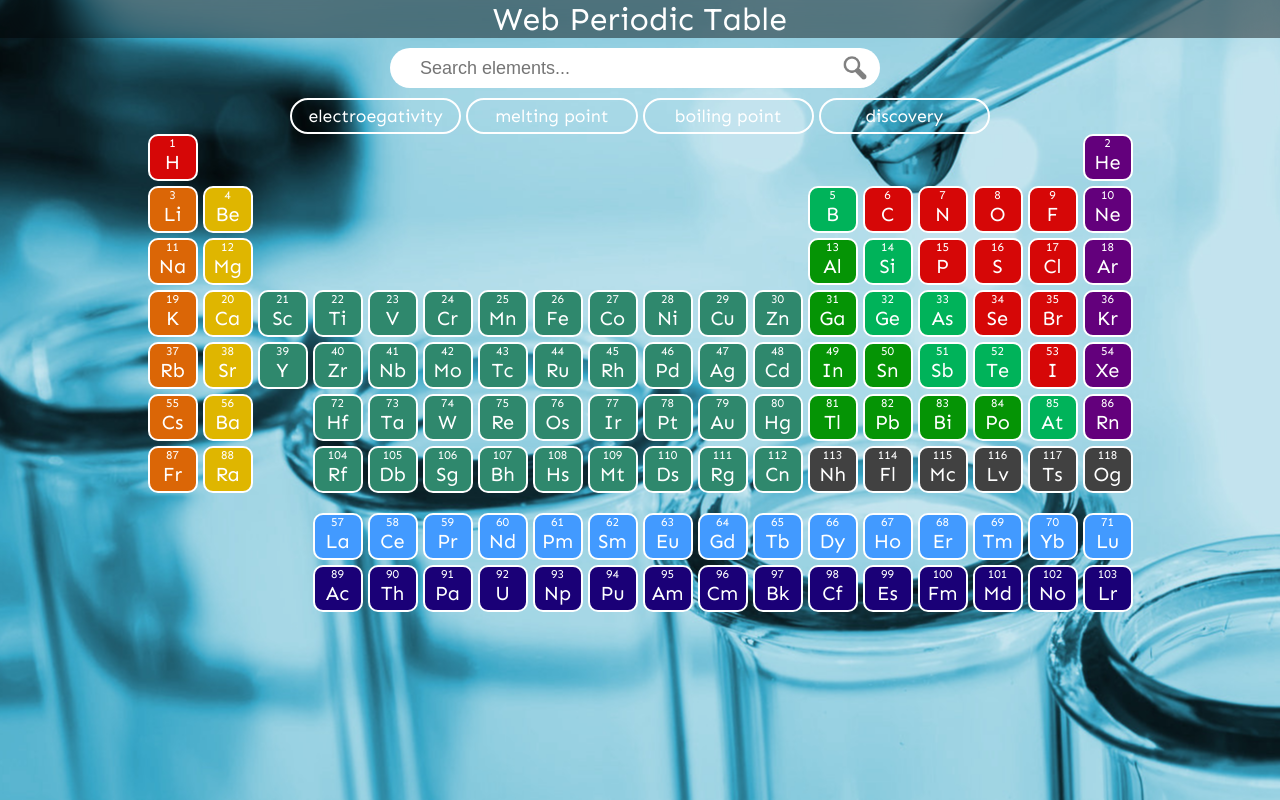
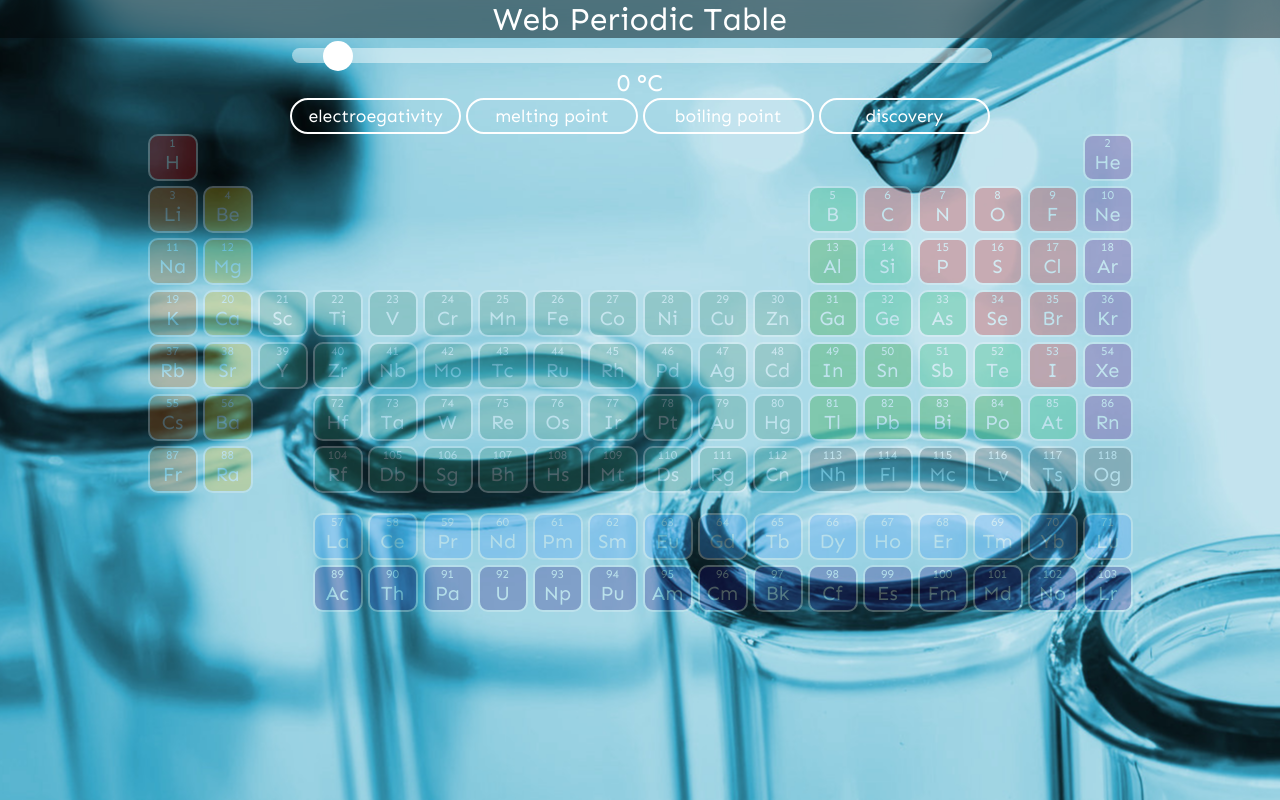
Before and after one commit to AntonHuggard/elementary-2, a React (Create React App) app: page / in a window 1280 px wide. Both pictures are taken after a click on the button "boiling point". Built offline with nearby package versions, Linux system fonts and the light colour scheme.

Commit message:
boiling pt slider now works too ^-^

```diff
--- a/src/App.js
+++ b/src/App.js
@@ -2647,12 +2647,16 @@ class App extends Component {
     document.getElementById("element_search_container").style.display = "none";
     document.getElementById("electronegativity_div").style.display = "none";
     document.getElementById("melting_pt_div").style.display = "none";
+    document.getElementById("boiling_pt_div").style.display = "none";
     switch (exception) {
       case "en-slider":
         document.getElementById("electronegativity_div").style.display = "block";
         break;
       case "mp-slider":
         document.getElementById("melting_pt_div").style.display = "block";
+        break;
+      case "bp-slider":
+        document.getElementById("boiling_pt_div").style.display = "block";
         break;
       default:
         document.getElementById("element_search_container").style.display = "grid";
@@ -2716,6 +2720,34 @@ class App extends Component {
     }
   }
 
+  handleBoilingPoint = () => {
+    const slider = document.getElementById('BP_slider');
+    document.getElementById("BP_display").innerHTML = slider.value + " &#176;C";
+
+    let htmlAtoms = document.getElementsByClassName('element-tile');
+
+    for (var i = htmlAtoms.length -1; i >= 0; i--) {
+      let melting_pt =  parseFloat(htmlAtoms[i].getAttribute('data-boilingpt'));
+
+      const inner_upper = melting_pt + 100;
+      const inner_lower = melting_pt - 100;
+      const mediu_upper = melting_pt + 500;
+      const mediu_lower = melting_pt - 500;
+      const outer_upper = melting_pt + 1000;
+      const outer_lower = melting_pt - 1000;
+
+      if ((slider.value > inner_lower) && (slider.value < inner_upper)) {
+        htmlAtoms[i].style.opacity = "100%";
+      } else if ((slider.value > mediu_lower) && (slider.value < mediu_upper)) {
+        htmlAtoms[i].style.opacity = this.state.medOpacity;
+      } else if ((slider.value > outer_lower) && (slider.value < outer_upper)) {
+        htmlAtoms[i].style.opacity = this.state.dimOpacity;
+      } else {
+        htmlAtoms[i].style.opacity = this.state.lowOpacity
+      }
+    }
+  }
+
   selectQueryType = (option) => {
     console.log(option);
     const activate_slider = this.state.inputOption === option ? false : true;
@@ -2726,12 +2758,7 @@ class App extends Component {
     else this.hideInputsExcept("search");
   }
 
-  handleBoilingPoint = () => {
-    console.log(this.state.inputOption)
-    const setInput = this.state.inputOption === "bp-slider" ? "text" : "bp-slider";
-    this.setState({ inputOption : setInput })
-    console.log(this.state.inputOption);
-  }
+
   handleDiscovery = () => {
     console.log(this.state.inputOption)
     const setInput = this.state.inputOption === "disc-slider" ? "text" : "disc-slider";
@@ -2748,7 +2775,7 @@ class App extends Component {
         <SearchBar
           onHandleQuery={this.handleQuery}
         />
-        <div id = "electronegativity_div" className="slider_div">
+        <div id="electronegativity_div" className="slider_div">
             <input
               type="range"
               min="0"
@@ -2759,7 +2786,7 @@ class App extends Component {
               />
             <p id = "EN_display">0.42</p>
         </div>
-        <div id = "melting_pt_div" className="slider_div">
+        <div id="melting_pt_div" className="slider_div">
             <input
               type="range"
               min="-273"
@@ -2769,9 +2796,18 @@ class App extends Component {
               onChange={this.handleMeltingPoint} />
             <p id = "MP_display">0 &#176;C</p>
         </div>
+        <div id="boiling_pt_div" className="slider_div">
+            <input
+              type="range"
+              min="-273"
+              max="6600"
+              className="slider"
+              id="BP_slider"
+              onChange={this.handleBoilingPoint} />
+            <p id = "BP_display">0 &#176;C</p>
+        </div>
         <SliderMenu
           onSelectQuery={this.selectQueryType}
-          onBoilingPt={this.handleBoilingPoint}
           onDiscovery={this.handleDiscovery}
         />
         <PeriodicTable
--- a/src/components/element.jsx
+++ b/src/components/element.jsx
@@ -15,6 +15,7 @@ class Element extends React.Component {
             id={this.props.atom.symbol}
             data-electroneg={this.props.atom.electronegativity}
             data-meltingpt={this.props.atom.melting_point}
+            data-boilingpt={this.props.atom.boiling_point}
             onClick={ () => this.props.onHandleClick(this.props.atom) } >
                 <label>{this.props.atom.atomic_number}</label>
                 <p>{this.props.atom.symbol}</p>
--- a/src/components/sliders.jsx
+++ b/src/components/sliders.jsx
@@ -7,7 +7,7 @@ class SliderMenu extends Component {
             <div id='slider-menu'>
                 <button onClick={ () => {this.props.onSelectQuery("en-slider")} }>electroegativity</button>
                 <button onClick={ () => {this.props.onSelectQuery("mp-slider")} }>melting point</button>
-                <button onClick={ () => {this.props.onBoilingPt()} }>boiling point</button>
+                <button onClick={ () => {this.props.onSelectQuery("bp-slider")} }>boiling point</button>
                 <button onClick={ () => {this.props.onDiscovery()} }>discovery</button>
             </div>
         );
```
